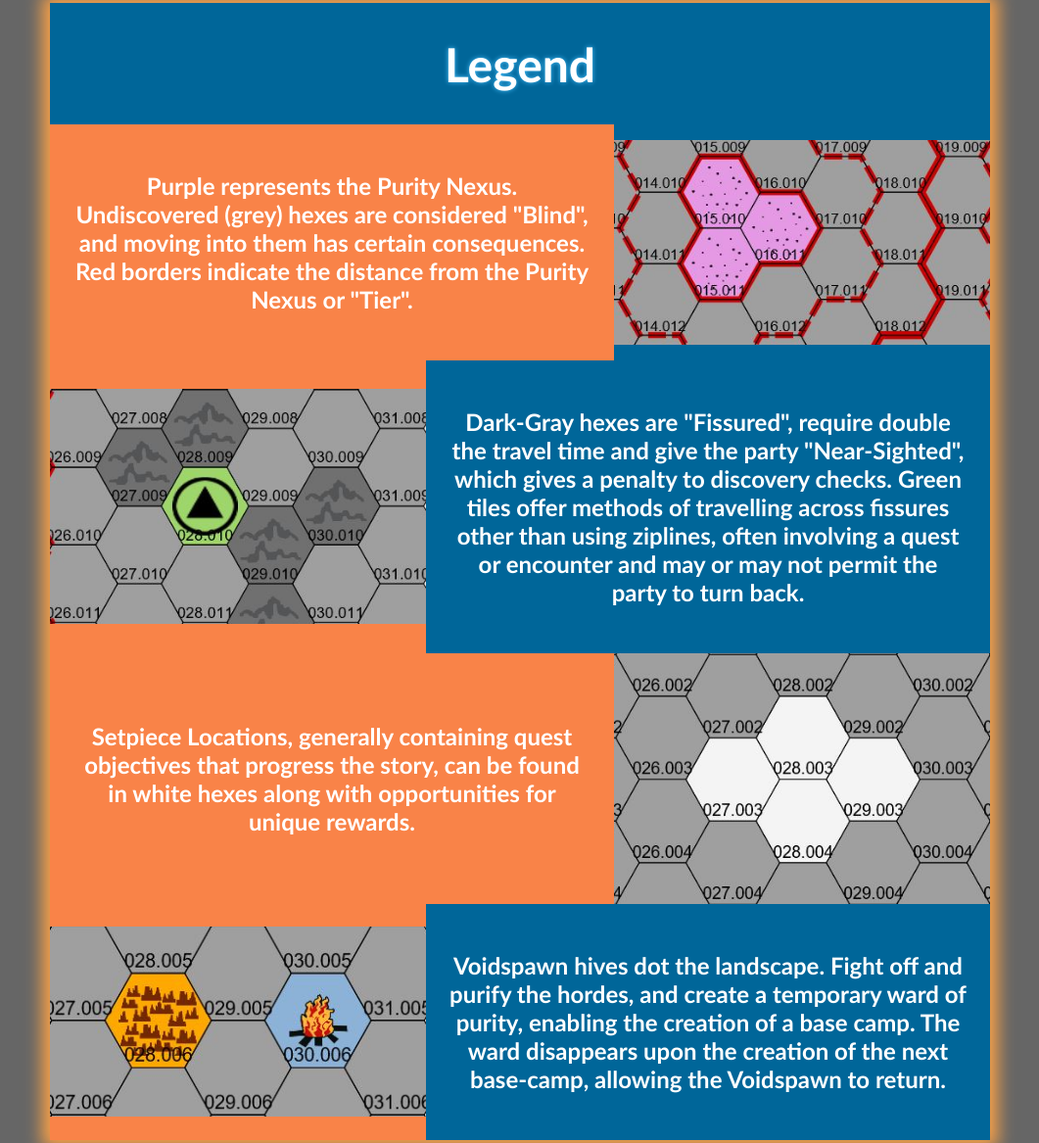
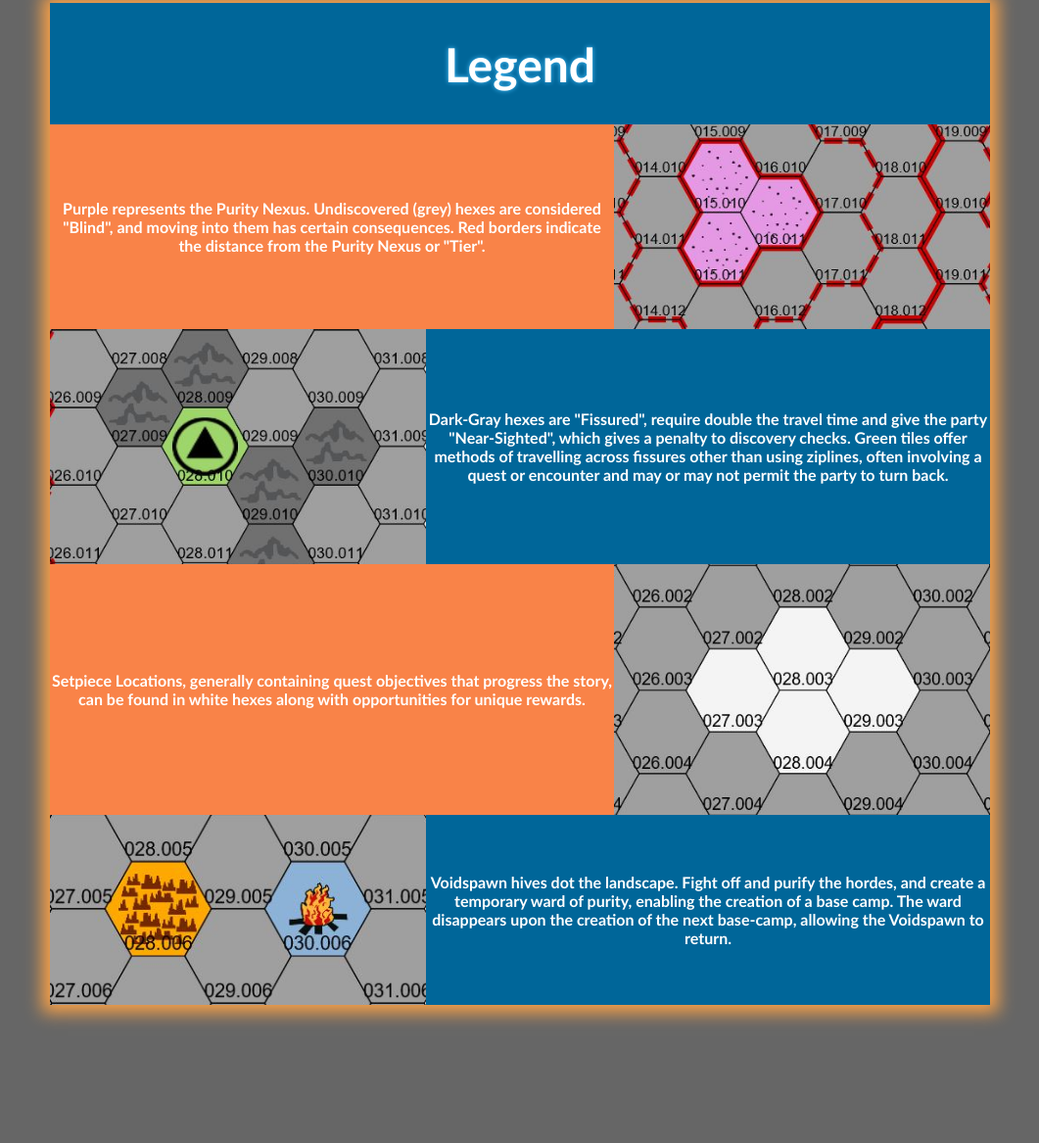
Before and after one commit to diSpence/diSpence, a plain HTML site: page index.html in a window 1280 px wide. Shown: the part 1457-2624 px from the top of the page at 98% size, without its empty margins (109-1170 px from the left). Drawn offline with Linux system fonts and the light colour scheme.

Commit message:
Update to ATLAS

```diff
--- a/index.html
+++ b/index.html
@@ -94,21 +94,21 @@
               </thead>
               <tbody>
                 <tr>
-                  <td colspan="2"><h3>Purple represents the Purity Nexus. Undiscovered (grey) hexes are considered "Blind", and moving into them has certain consequences. Red borders indicate the distance from the Purity Nexus or "Tier".</h3></td>
+                  <td colspan="2"><h4>Purple represents the Purity Nexus. Undiscovered (grey) hexes are considered "Blind", and moving into them has certain consequences. Red borders indicate the distance from the Purity Nexus or "Tier".</h4></td>
                   <td style="width: 40%"><img src="imgs\salvagebg.jpg" alt=""></td>
                 </tr>
                 <tr>
                   <td><img src="imgs\escortbg.jpg" alt=""></td>
-                  <td colspan="2" style="width: 60%"><h3>Dark-Gray hexes are "Fissured", require double the travel time and give the party "Near-Sighted", which gives a penalty to discovery checks. Green tiles offer methods of travelling
-                    across fissures other than using ziplines, often involving a quest or encounter and may or may not permit the party to turn back.</h3></td>
+                  <td colspan="2" style="width: 60%"><h4>Dark-Gray hexes are "Fissured", require double the travel time and give the party "Near-Sighted", which gives a penalty to discovery checks. Green tiles offer methods of travelling
+                    across fissures other than using ziplines, often involving a quest or encounter and may or may not permit the party to turn back.</h4></td>
                 </tr>
                 <tr>
-                  <td colspan="2"><h3>Setpiece Locations, generally containing quest objectives that progress the story, can be found in white hexes along with opportunities for unique rewards.</h3></td>
+                  <td colspan="2"><h4>Setpiece Locations, generally containing quest objectives that progress the story, can be found in white hexes along with opportunities for unique rewards.</h4></td>
                   <td><img src="imgs\miningbg.jpg" alt=""></td>
                 </tr>
                 <tr>
                   <td><img src="imgs\explorbg.jpg" alt=""></td>
-                  <td colspan="2"><h3>Voidspawn hives dot the landscape. Fight off and purify the hordes, and create a temporary ward of purity, enabling the creation of a base camp. The ward disappears upon the creation of the next base-camp, allowing the Voidspawn to return.</h3></td>
+                  <td colspan="2"><h4>Voidspawn hives dot the landscape. Fight off and purify the hordes, and create a temporary ward of purity, enabling the creation of a base camp. The ward disappears upon the creation of the next base-camp, allowing the Voidspawn to return.</h4></td>
                 </tr>
               </tbody>
             </table>
```
